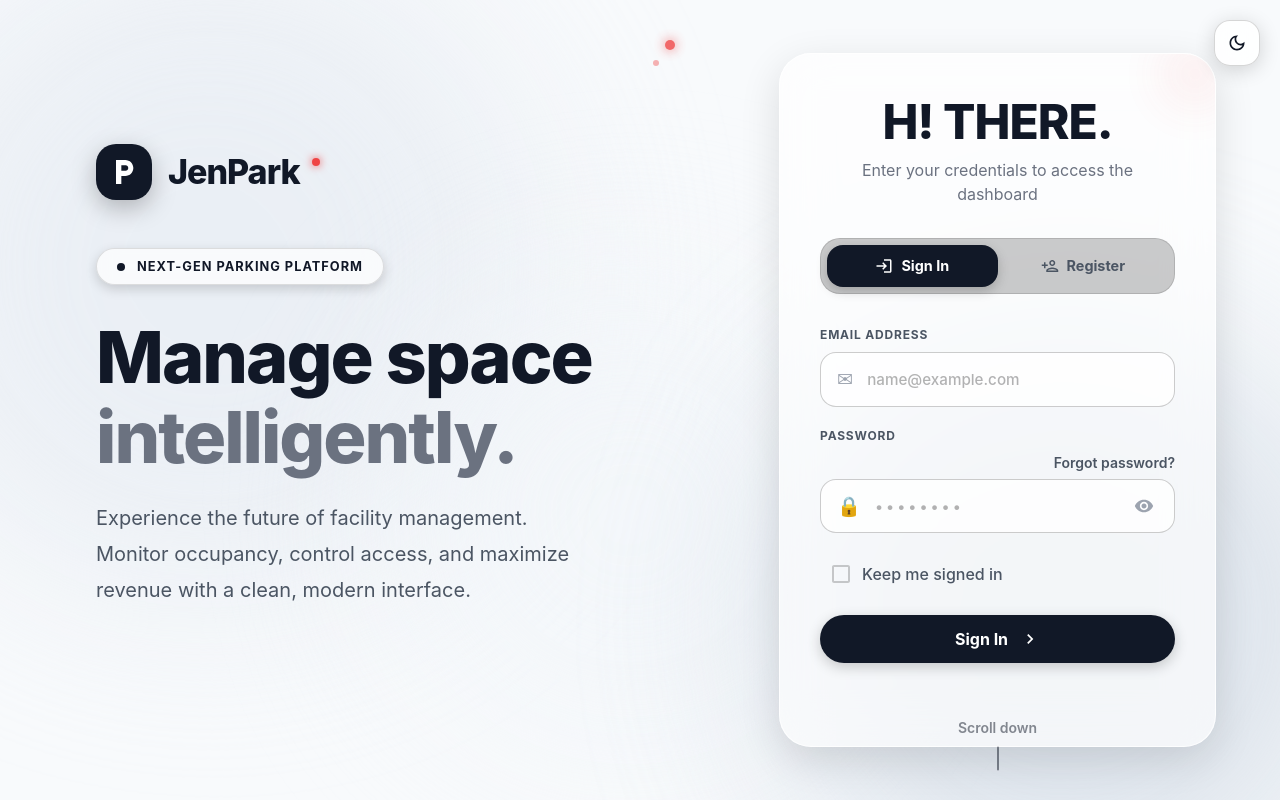
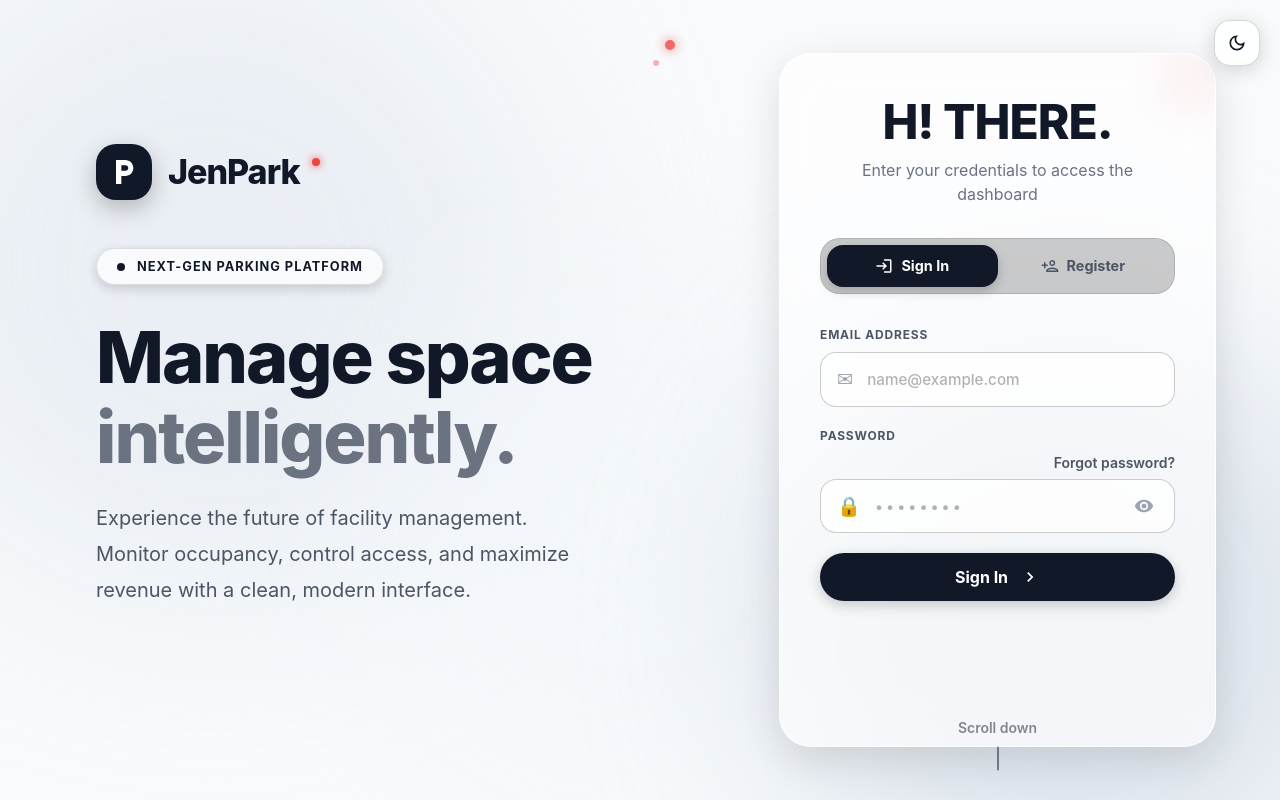
Before and after one commit to NameisAswin/Jenpark-Web, a React (Vite) app: page /login in a window 1280 px wide. Shown: the top 800 px of the page. Built offline with nearby package versions, Linux system fonts and the light colour scheme; no server answers.

Commit message:
style: remove keep me logged in option from login page

```diff
--- a/src/pages/Login.jsx
+++ b/src/pages/Login.jsx
@@ -6,8 +6,6 @@ import {
   Typography,
   Stack,
   IconButton,
-  Checkbox,
-  FormControlLabel,
   Tooltip,
 } from '@mui/material';
 import {
@@ -166,7 +164,6 @@ export default function LoginPage() {
   const [loginEmail,    setLoginEmail]    = useState('');
   const [loginPassword, setLoginPassword] = useState('');
   const [showLoginPwd,  setShowLoginPwd]  = useState(false);
-  const [rememberMe,    setRememberMe]    = useState(false);
   const [loginError,    setLoginError]    = useState('');
 
   // Register state
@@ -518,21 +515,7 @@ export default function LoginPage() {
                               </Box>
                             </Field>
 
-                            <FormControlLabel
-                              control={
-                                <Checkbox
-                                  checked={rememberMe}
-                                  onChange={(e) => setRememberMe(e.target.checked)}
-                                  sx={{ color: isDark ? DARK.border : 'rgba(0,0,0,0.2)', '&.Mui-checked': { color: isDark ? DARK.red : '#111827' } }}
-                                />
-                              }
-                              label={
-                                <Typography variant="body1" sx={{ color: isDark ? DARK.text1 : '#4b5563', fontWeight: 500, userSelect: 'none' }}>
-                                  Keep me signed in
-                                </Typography>
-                              }
-                              sx={{ ml: -0.5 }}
-                            />
+
 
                             <SubmitBtn loading={loading} label="Sign In" isDark={isDark} />
                           </Stack>
```
